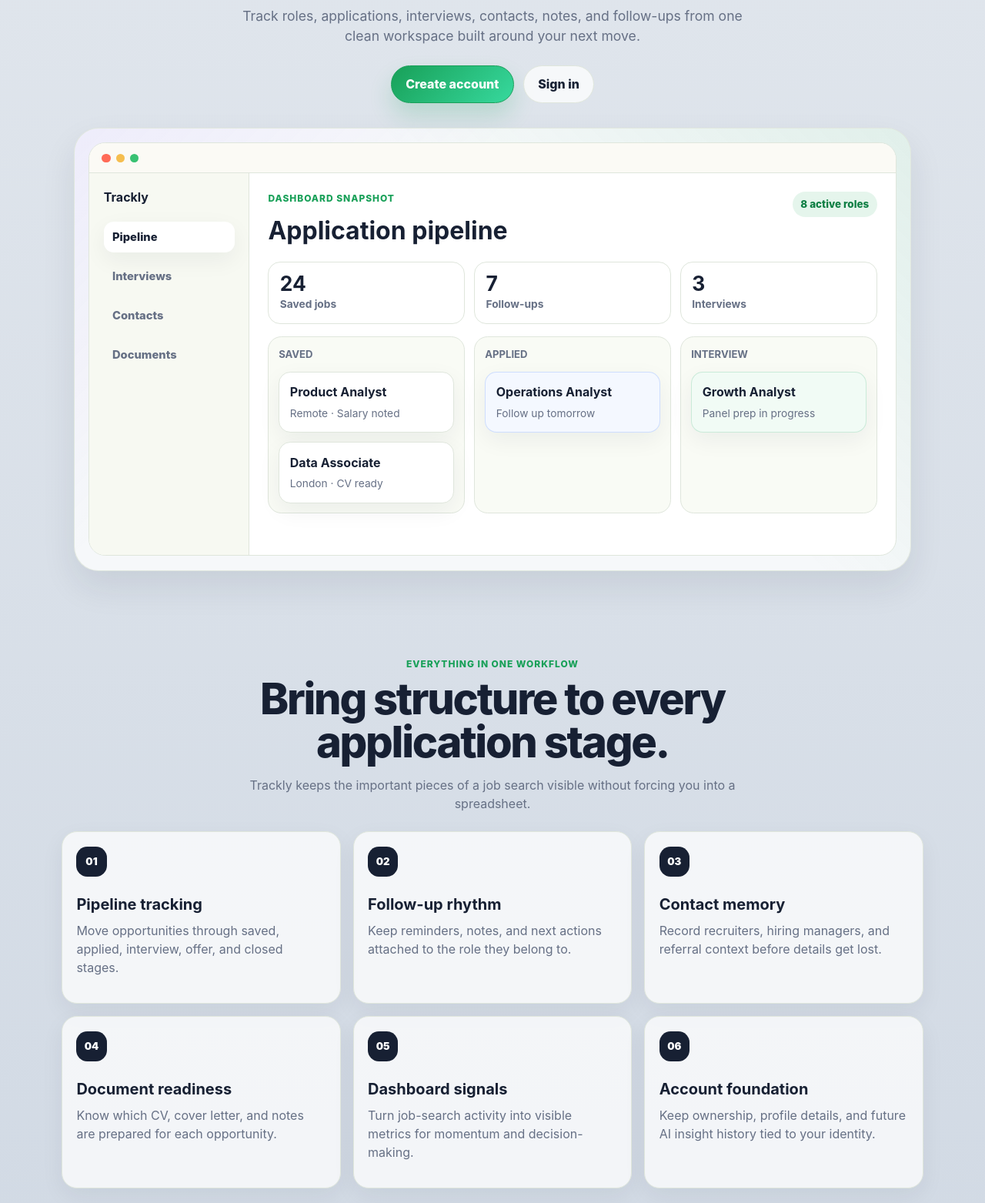
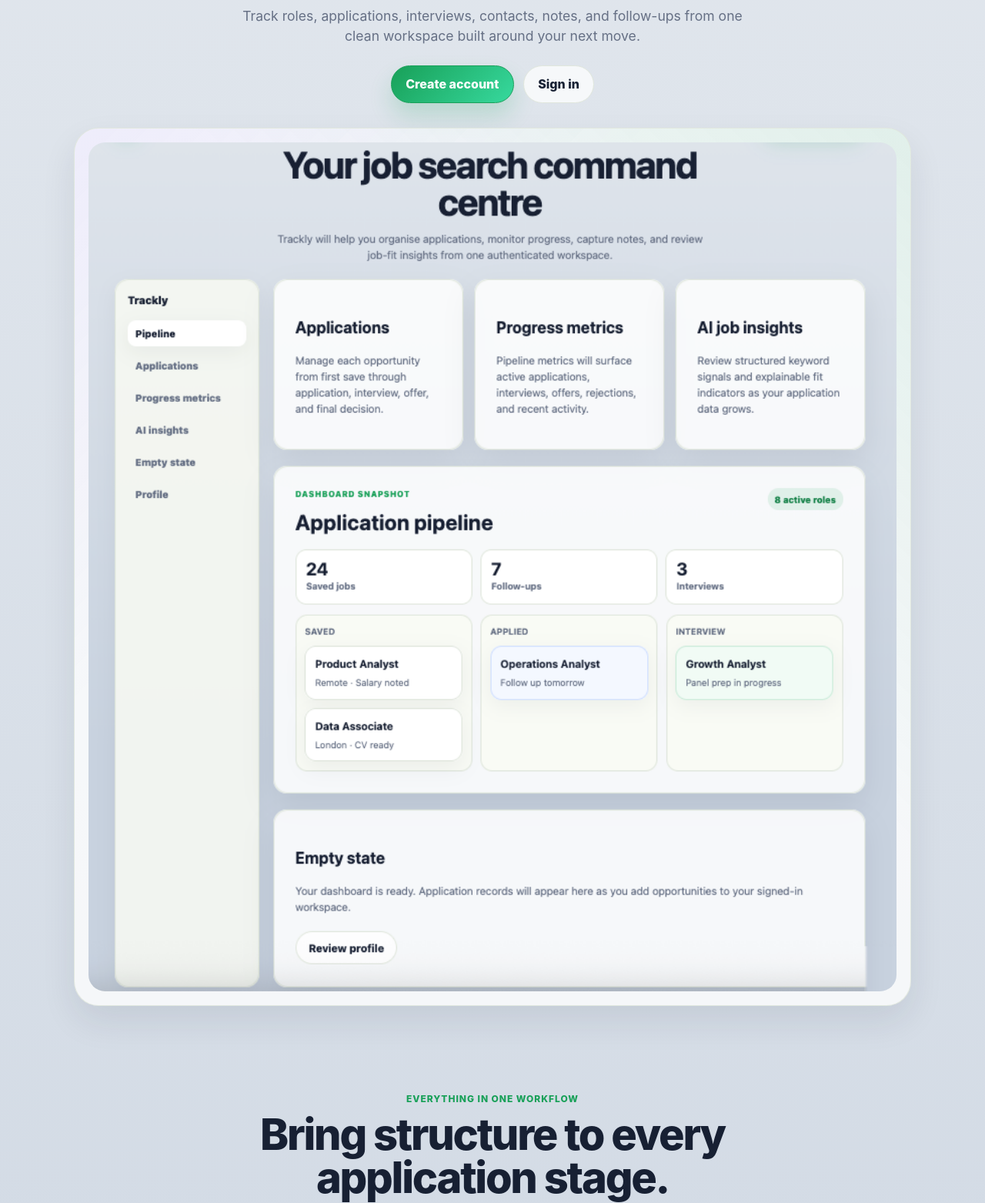
Before and after one commit to AAdewunmi/Trackly-Job-Applications-Tracker-Project, a Django app: page / in a window 1280 px wide. Shown: the part 473-2036 px from the top of the page at 77% size. Run offline with Django 5.2, Linux system fonts and the light colour scheme.

Commit message:
feat(landing): update dashboard preview image

```diff
--- a/static/css/theme.css
+++ b/static/css/theme.css
@@ -382,6 +382,13 @@ textarea {
   padding: clamp(0.75rem, 2vw, 1.15rem);
 }
 
+.tl-product-shot-image {
+  display: block;
+  width: 100%;
+  height: auto;
+  border-radius: 1.35rem;
+}
+
 .tl-shot-window {
   overflow: hidden;
   border: 1px solid var(--tl-border);
--- a/templates/home.html
+++ b/templates/home.html
@@ -1,4 +1,5 @@
 {% extends "base.html" %}
+{% load static %}
 
 {% block title %}Trackly | Job application tracker{% endblock %}
 
@@ -25,75 +26,11 @@
     </div>
 
     <div id="dashboard-preview" class="tl-product-shot" aria-label="Trackly dashboard preview">
-        <div class="tl-shot-window">
-            <div class="tl-shot-toolbar">
-                <span></span>
-                <span></span>
-                <span></span>
-            </div>
-            <div class="tl-shot-layout">
-                <aside class="tl-shot-sidebar">
-                    <strong>Trackly</strong>
-                    <span class="tl-sidebar-item tl-sidebar-item-active">Pipeline</span>
-                    <span class="tl-sidebar-item">Interviews</span>
-                    <span class="tl-sidebar-item">Contacts</span>
-                    <span class="tl-sidebar-item">Documents</span>
-                </aside>
-
-                <div class="tl-shot-main">
-                    <div class="tl-shot-header">
-                        <div>
-                            <p class="tl-eyebrow">Dashboard snapshot</p>
-                            <h2>Application pipeline</h2>
-                        </div>
-                        <span class="tl-badge tl-badge-success">8 active roles</span>
-                    </div>
-
-                    <div class="tl-metric-strip">
-                        <div>
-                            <strong>24</strong>
-                            <span>Saved jobs</span>
-                        </div>
-                        <div>
-                            <strong>7</strong>
-                            <span>Follow-ups</span>
-                        </div>
-                        <div>
-                            <strong>3</strong>
-                            <span>Interviews</span>
-                        </div>
-                    </div>
-
-                    <div class="tl-kanban-preview">
-                        <section class="tl-kanban-column">
-                            <h3>Saved</h3>
-                            <article class="tl-job-card">
-                                <strong>Product Analyst</strong>
-                                <span>Remote · Salary noted</span>
-                            </article>
-                            <article class="tl-job-card">
-                                <strong>Data Associate</strong>
-                                <span>London · CV ready</span>
-                            </article>
-                        </section>
-                        <section class="tl-kanban-column">
-                            <h3>Applied</h3>
-                            <article class="tl-job-card tl-job-card-blue">
-                                <strong>Operations Analyst</strong>
-                                <span>Follow up tomorrow</span>
-                            </article>
-                        </section>
-                        <section class="tl-kanban-column">
-                            <h3>Interview</h3>
-                            <article class="tl-job-card tl-job-card-green">
-                                <strong>Growth Analyst</strong>
-                                <span>Panel prep in progress</span>
-                            </article>
-                        </section>
-                    </div>
-                </div>
-            </div>
-        </div>
+        <img
+            class="tl-product-shot-image"
+            src="{% static 'img/user-dashboard-preview.png' %}"
+            alt="Trackly user dashboard showing navigation, application cards, progress metrics, and pipeline columns"
+        >
     </div>
 </section>
 
```
Also changed, not shown: static/img/user-dashboard-preview.png (added).
